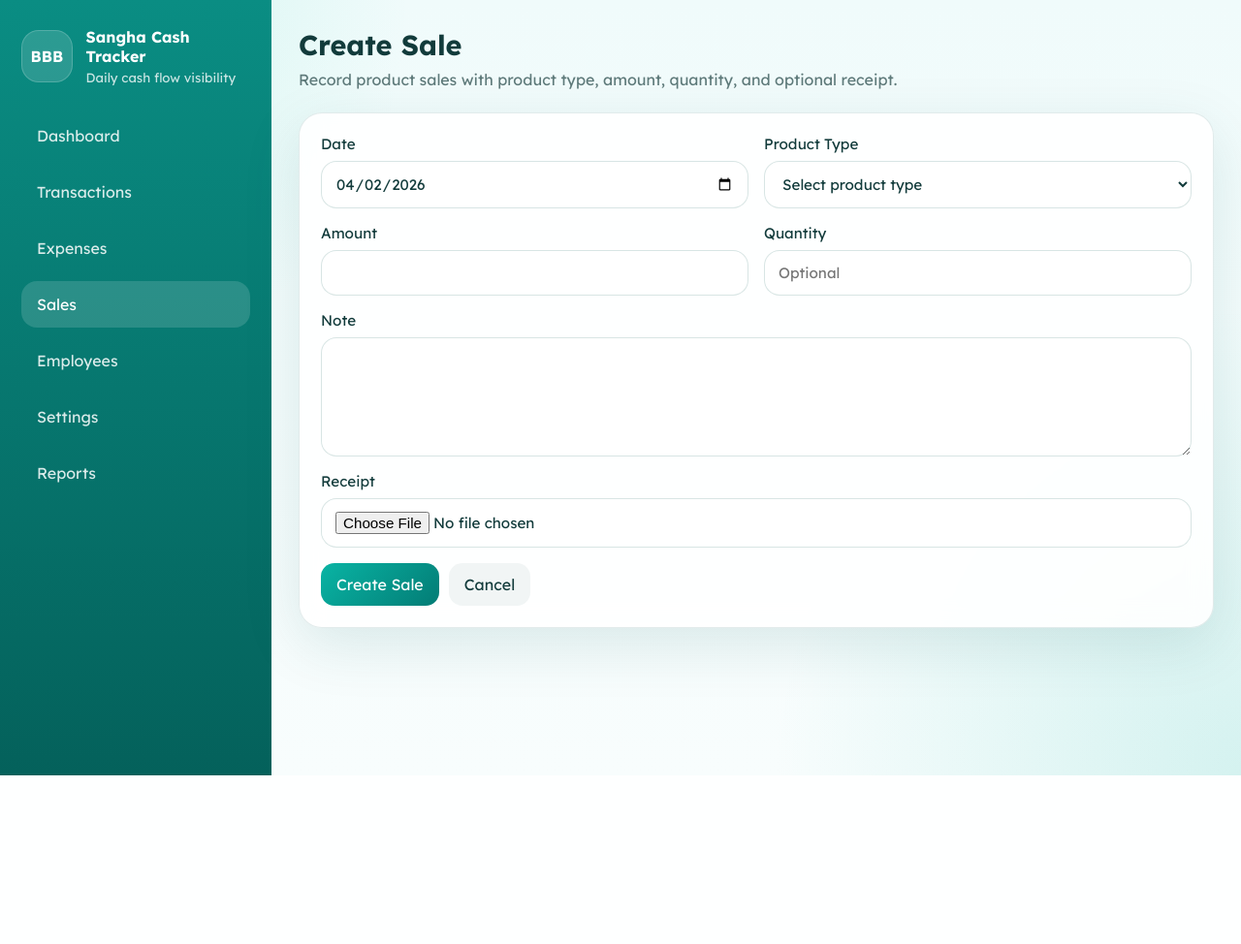
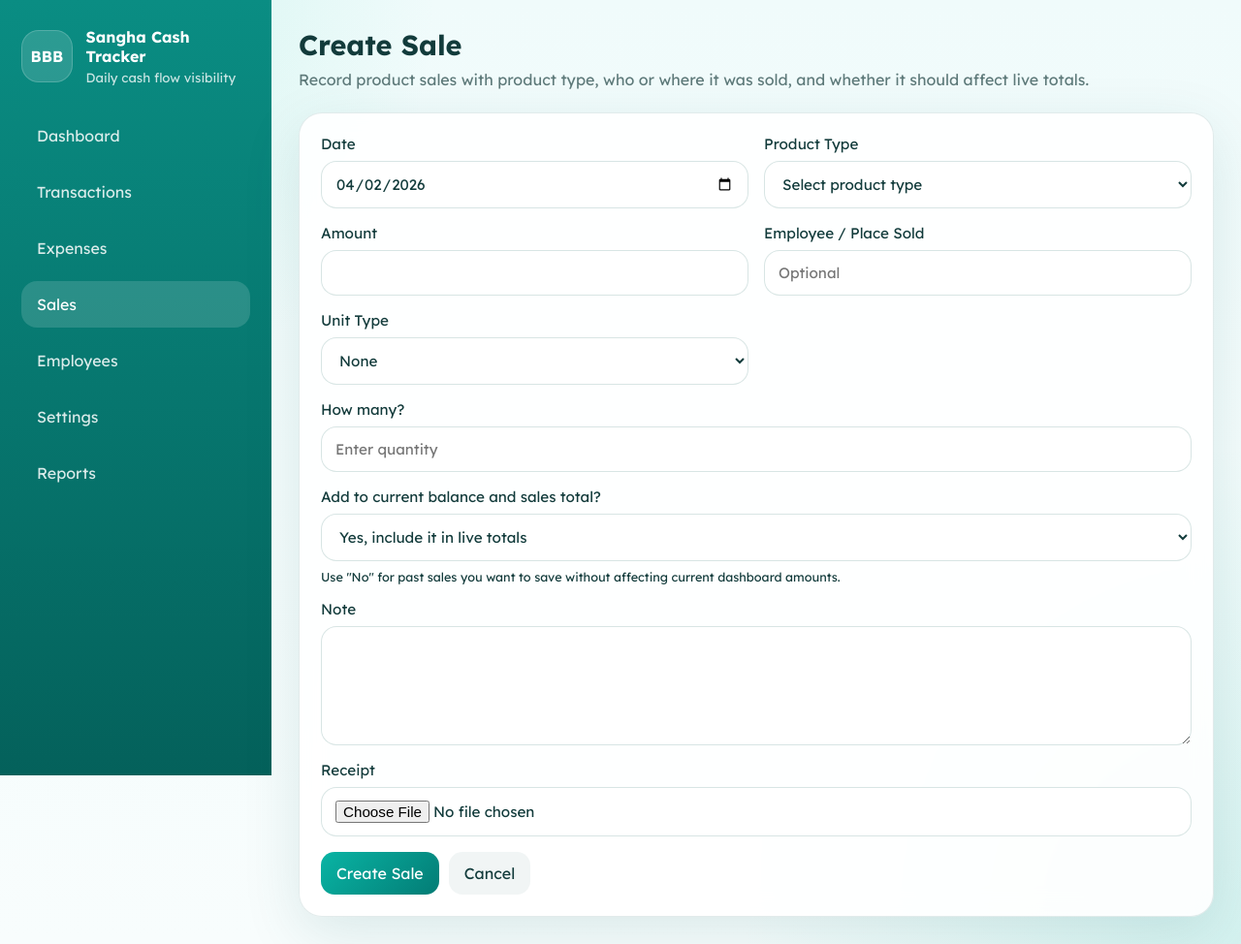
Before and after one commit to shayneharo/bbbsangha, a Flask app: page /sales/new in a window 1280 px wide. Shown: the whole page at 97% size. Before the commit the page ends 800 px from the top, so only its background shows below. Run offline with Flask 3, Linux system fonts and the light colour scheme; data that the repository does not hold is empty.

Commit message:
Add unit tracking for expenses and sales

```diff
--- a/app/forms.py
+++ b/app/forms.py
@@ -5,6 +5,7 @@ from .utils import parse_date
 
 
 TRANSACTION_TYPES = {"received", "sent", "deposited"}
+UNIT_TYPES = {"sack", "banyera", "lata", "kg"}
 
 
 def _clean_text(value, max_length=255):
@@ -74,6 +75,12 @@ def validate_expense_form(form):
     is_salary = form.get("is_salary") == "true"
     cleaned["is_salary"] = is_salary
     cleaned["include_in_balance"] = form.get("include_in_balance", "true") != "false"
+    unit_type = _clean_text(form.get("unit_type"), 20).lower()
+    if unit_type and unit_type not in UNIT_TYPES:
+        errors["unit_type"] = "Select a valid unit."
+        cleaned["unit_type"] = None
+    else:
+        cleaned["unit_type"] = unit_type or None
 
     expense_type_id = (form.get("expense_type_id") or "").strip()
     employee_id = (form.get("employee_id") or "").strip()
@@ -100,6 +107,18 @@ def validate_expense_form(form):
             else:
                 cleaned["expense_type"] = expense_type
         cleaned["employee"] = employee
+
+    unit_quantity_raw = (form.get("unit_quantity") or "").strip()
+    if cleaned["unit_type"]:
+        if not unit_quantity_raw:
+            errors["unit_quantity"] = f"Enter how many {cleaned['unit_type']}."
+        else:
+            try:
+                cleaned["unit_quantity"] = _clean_amount(unit_quantity_raw, "Unit quantity")
+            except ValueError as exc:
+                errors["unit_quantity"] = str(exc)
+    else:
+        cleaned["unit_quantity"] = None
 
     note = _clean_text(form.get("note"), 2000)
     cleaned["note"] = note or None
@@ -132,13 +151,30 @@ def validate_sale_form(form):
             cleaned["product_type"] = product_type
 
     quantity_raw = (form.get("quantity") or "").strip()
-    if quantity_raw:
-        try:
-            cleaned["quantity"] = _clean_amount(quantity_raw, "Quantity")
-        except ValueError as exc:
-            errors["quantity"] = str(exc)
+    unit_type = _clean_text(form.get("unit_type"), 20).lower()
+    if unit_type and unit_type not in UNIT_TYPES:
+        errors["unit_type"] = "Select a valid unit."
+        cleaned["unit_type"] = None
+    else:
+        cleaned["unit_type"] = unit_type or None
+
+    if cleaned["unit_type"]:
+        if not quantity_raw:
+            errors["quantity"] = f"Enter how many {cleaned['unit_type']}."
+        else:
+            try:
+                cleaned["quantity"] = _clean_amount(quantity_raw, "Quantity")
+            except ValueError as exc:
+                errors["quantity"] = str(exc)
     else:
         cleaned["quantity"] = None
+
+    try:
+        cleaned["sold_to"] = _clean_text(form.get("sold_to"), 120) or None
+    except ValueError as exc:
+        errors["sold_to"] = str(exc)
+
+    cleaned["include_in_totals"] = form.get("include_in_totals", "true") != "false"
 
     note = _clean_text(form.get("note"), 2000)
     cleaned["note"] = note or None
--- a/app/models.py
+++ b/app/models.py
@@ -48,6 +48,8 @@ class Expense(TimestampMixin, db.Model):
     receipt_filename = db.Column(db.String(255), nullable=True)
     is_salary = db.Column(db.Boolean, nullable=False, default=False)
     include_in_balance = db.Column(db.Boolean, nullable=False, default=True)
+    unit_type = db.Column(db.String(20), nullable=True)
+    unit_quantity = db.Column(db.Numeric(12, 2), nullable=True)
     expense_type_id = db.Column(db.Integer, db.ForeignKey("expense_types.id"), nullable=True)
     employee_id = db.Column(db.Integer, db.ForeignKey("employees.id"), nullable=True)
 
@@ -70,8 +72,11 @@ class Sale(TimestampMixin, db.Model):
     date = db.Column(db.Date, nullable=False, index=True)
     amount = db.Column(db.Numeric(12, 2), nullable=False)
     quantity = db.Column(db.Numeric(12, 2), nullable=True)
+    unit_type = db.Column(db.String(20), nullable=True)
+    sold_to = db.Column(db.String(120), nullable=True, index=True)
     note = db.Column(db.Text, nullable=True)
     receipt_filename = db.Column(db.String(255), nullable=True)
+    include_in_totals = db.Column(db.Boolean, nullable=False, default=True)
     product_type_id = db.Column(db.Integer, db.ForeignKey("product_types.id"), nullable=False)
 
     product_type = db.relationship("ProductType", back_populates="sales")
--- a/app/routes/web.py
+++ b/app/routes/web.py
@@ -86,7 +86,9 @@ def _apply_sale_filters():
 
     if search:
         like = f"%{search}%"
-        query = query.filter(or_(Sale.note.ilike(like), ProductType.name.ilike(like)))
+        query = query.filter(
+            or_(Sale.note.ilike(like), Sale.sold_to.ilike(like), ProductType.name.ilike(like))
+        )
     if start_date:
         query = query.filter(Sale.date >= start_date)
     if end_date:
@@ -232,6 +234,8 @@ def create_expense():
                     receipt_filename=_handle_receipt_upload(request.files.get("receipt")),
                     is_salary=cleaned["is_salary"],
                     include_in_balance=cleaned["include_in_balance"],
+                    unit_type=cleaned["unit_type"],
+                    unit_quantity=cleaned["unit_quantity"],
                     employee=cleaned["employee"],
                     expense_type=cleaned["expense_type"],
                 )
@@ -273,6 +277,8 @@ def edit_expense(expense_id):
                 expense.note = cleaned["note"]
                 expense.is_salary = cleaned["is_salary"]
                 expense.include_in_balance = cleaned["include_in_balance"]
+                expense.unit_type = cleaned["unit_type"]
+                expense.unit_quantity = cleaned["unit_quantity"]
                 expense.employee = cleaned["employee"]
                 expense.expense_type = cleaned["expense_type"]
                 db.session.commit()
@@ -321,8 +327,11 @@ def create_sale():
                     date=cleaned["date"],
                     amount=cleaned["amount"],
                     quantity=cleaned["quantity"],
+                    unit_type=cleaned["unit_type"],
+                    sold_to=cleaned["sold_to"],
                     note=cleaned["note"],
                     receipt_filename=_handle_receipt_upload(request.files.get("receipt")),
+                    include_in_totals=cleaned["include_in_totals"],
                     product_type=cleaned["product_type"],
                 )
                 db.session.add(sale)
@@ -359,7 +368,10 @@ def edit_sale(sale_id):
                 sale.date = cleaned["date"]
                 sale.amount = cleaned["amount"]
                 sale.quantity = cleaned["quantity"]
+                sale.unit_type = cleaned["unit_type"]
+                sale.sold_to = cleaned["sold_to"]
                 sale.note = cleaned["note"]
+                sale.include_in_totals = cleaned["include_in_totals"]
                 sale.product_type = cleaned["product_type"]
                 db.session.commit()
                 flash("Sale updated successfully.", "success")
--- a/app/services/dashboard.py
+++ b/app/services/dashboard.py
@@ -24,7 +24,9 @@ def get_dashboard_totals():
     balance_expenses = _sum(
         db.session.query(func.sum(Expense.amount)).filter(Expense.include_in_balance.is_(True))
     )
-    total_sales = _sum(db.session.query(func.sum(Sale.amount)))
+    total_sales = _sum(
+        db.session.query(func.sum(Sale.amount)).filter(Sale.include_in_totals.is_(True))
+    )
     current_balance = (
         total_received + total_sales - total_sent - total_deposited - balance_expenses
     )
--- a/app/static/js/app.js
+++ b/app/static/js/app.js
@@ -78,3 +78,21 @@ document.querySelectorAll('input[name="is_salary"]').forEach((input) => {
 });
 
 syncExpenseMode();
+
+function syncUnitFields() {
+  document.querySelectorAll("[data-unit-select]").forEach((select) => {
+    const targetId = select.dataset.unitTarget;
+    const field = targetId ? document.getElementById(targetId) : null;
+    if (!field) {
+      return;
+    }
+    const hasUnit = Boolean(select.value);
+    field.hidden = !hasUnit;
+  });
+}
+
+document.querySelectorAll("[data-unit-select]").forEach((select) => {
+  select.addEventListener("change", syncUnitFields);
+});
+
+syncUnitFields();
--- a/app/templates/sale_form.html
+++ b/app/templates/sale_form.html
@@ -2,7 +2,7 @@
 
 {% block title %}{{ action }} Sale | BBB Sangha Cash Tracker{% endblock %}
 {% block page_title %}{{ action }} Sale{% endblock %}
-{% block subtitle %}Record product sales with product type, amount, quantity, and optional receipt.{% endblock %}
+{% block subtitle %}Record product sales with product type, who or where it was sold, and whether it should affect live totals.{% endblock %}
 
 {% block content %}
 <section class="form-panel">
@@ -33,11 +33,40 @@
       </label>
 
       <label>
-        <span>Quantity</span>
-        <input type="number" step="0.01" min="0.01" name="quantity" value="{{ form_data.get('quantity') or (sale.quantity if sale and sale.quantity is not none else '') }}" placeholder="Optional">
-        {% if errors.get('quantity') %}<small class="error">{{ errors['quantity'] }}</small>{% endif %}
+        <span>Employee / Place Sold</span>
+        <input type="text" name="sold_to" maxlength="120" value="{{ form_data.get('sold_to') or (sale.sold_to if sale else '') }}" placeholder="Optional">
+        {% if errors.get('sold_to') %}<small class="error">{{ errors['sold_to'] }}</small>{% endif %}
+      </label>
+
+      <label>
+        <span>Unit Type</span>
+        {% set selected_unit = form_data.get('unit_type') or (sale.unit_type if sale else '') %}
+        <select name="unit_type" data-unit-select data-unit-target="sale-unit-quantity">
+          <option value="">None</option>
+          <option value="sack" {% if selected_unit == 'sack' %}selected{% endif %}>Sack</option>
+          <option value="banyera" {% if selected_unit == 'banyera' %}selected{% endif %}>Banyera</option>
+          <option value="lata" {% if selected_unit == 'lata' %}selected{% endif %}>Lata</option>
+          <option value="kg" {% if selected_unit == 'kg' %}selected{% endif %}>Kg</option>
+        </select>
+        {% if errors.get('unit_type') %}<small class="error">{{ errors['unit_type'] }}</small>{% endif %}
       </label>
     </div>
+
+    <label data-unit-field id="sale-unit-quantity">
+      <span>How many?</span>
+      <input type="number" step="0.01" min="0.01" name="quantity" value="{{ form_data.get('quantity') or (sale.quantity if sale and sale.quantity is not none else '') }}" placeholder="Enter quantity">
+      {% if errors.get('quantity') %}<small class="error">{{ errors['quantity'] }}</small>{% endif %}
+    </label>
+
+    {% set selected_include = form_data.get('include_in_totals') or ('true' if not sale or sale.include_in_totals else 'false') %}
+    <label>
+      <span>Add to current balance and sales total?</span>
+      <select name="include_in_totals">
+        <option value="true" {% if selected_include == 'true' %}selected{% endif %}>Yes, include it in live totals</option>
+        <option value="false" {% if selected_include == 'false' %}selected{% endif %}>No, keep it for records only</option>
+      </select>
+      <small>Use "No" for past sales you want to save without affecting current dashboard amounts.</small>
+    </label>
 
     <label>
       <span>Note</span>
--- a/schema.sql
+++ b/schema.sql
@@ -40,6 +40,8 @@ CREATE TABLE IF NOT EXISTS expenses (
   receipt_filename VARCHAR(255) NULL,
   is_salary BOOLEAN NOT NULL DEFAULT FALSE,
   include_in_balance BOOLEAN NOT NULL DEFAULT TRUE,
+  unit_type VARCHAR(20) NULL,
+  unit_quantity DECIMAL(12,2) NULL,
   expense_type_id INT NULL,
   employee_id INT NULL,
   created_at DATETIME NOT NULL DEFAULT CURRENT_TIMESTAMP,
@@ -62,8 +64,11 @@ CREATE TABLE IF NOT EXISTS sales (
   date DATE NOT NULL,
   amount DECIMAL(12,2) NOT NULL,
   quantity DECIMAL(12,2) NULL,
+  unit_type VARCHAR(20) NULL,
+  sold_to VARCHAR(120) NULL,
   note TEXT NULL,
   receipt_filename VARCHAR(255) NULL,
+  include_in_totals BOOLEAN NOT NULL DEFAULT TRUE,
   product_type_id INT NOT NULL,
   created_at DATETIME NOT NULL DEFAULT CURRENT_TIMESTAMP,
   updated_at DATETIME NOT NULL DEFAULT CURRENT_TIMESTAMP ON UPDATE CURRENT_TIMESTAMP,
```
Also changed, not shown: app/__init__.py (+39 -10 lines), app/templates/dashboard.html (+10 -2 lines), app/templates/expense_form.html (+19 -0 lines), app/templates/expenses.html (+9 -1 lines), app/templates/sales.html (+20 -4 lines).
